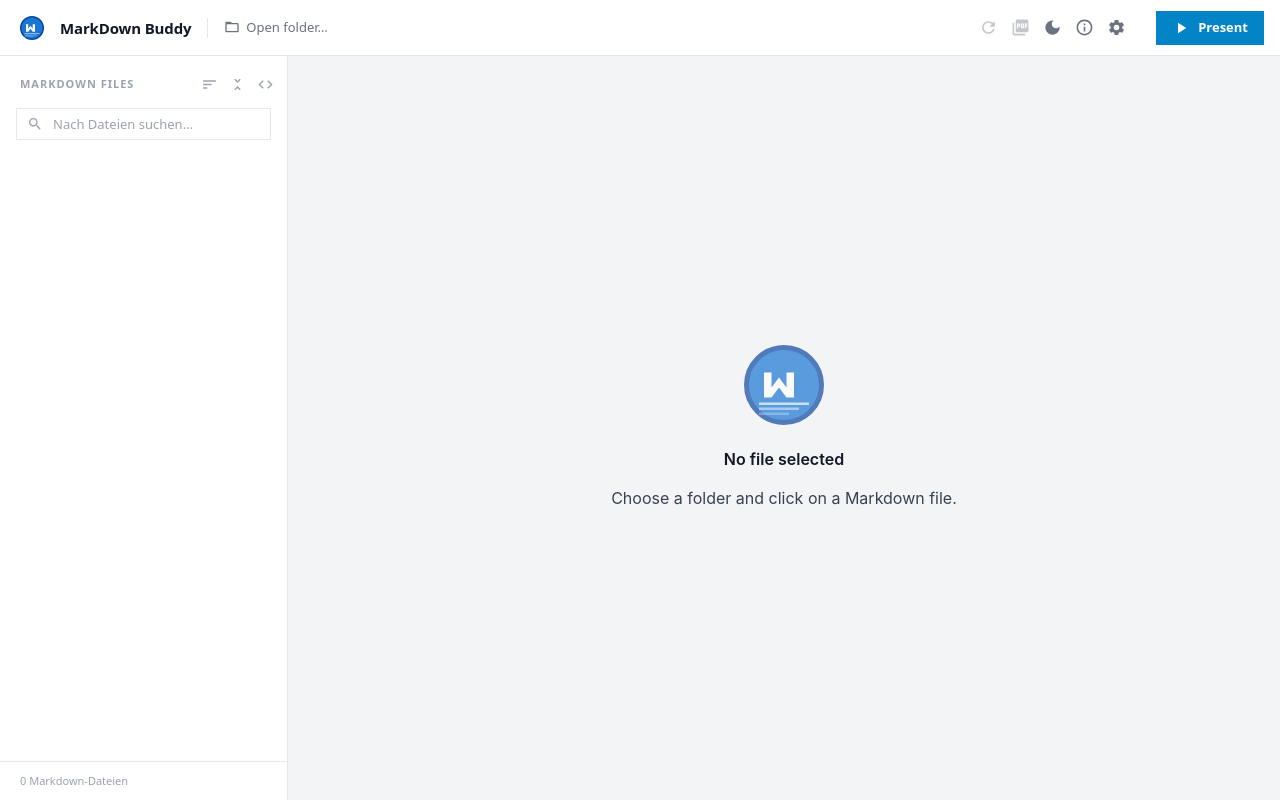
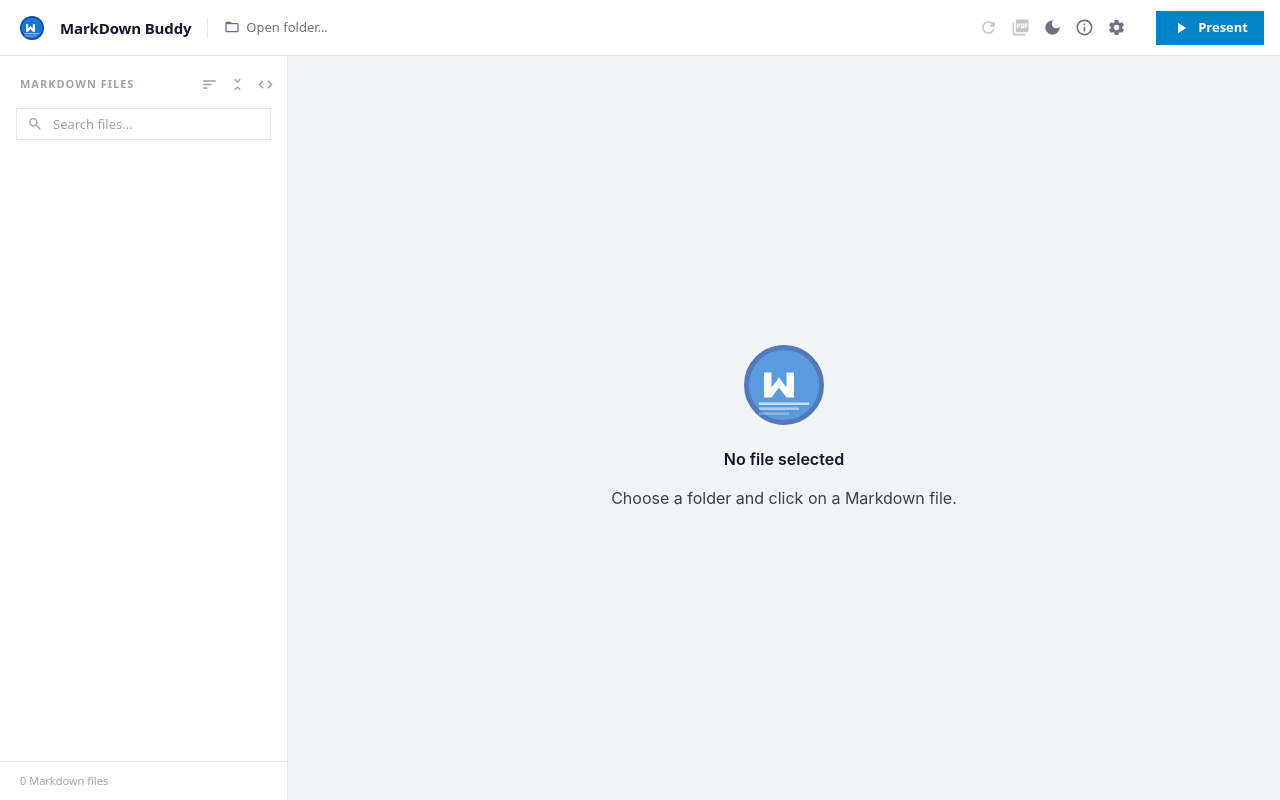
Before and after one commit to erichrutz/markdown-buddy-react, a React (Vite) app: page / in a window 1280 px wide. Built offline with nearby package versions, Linux system fonts and the light colour scheme.

Commit message:
feat(i18n): translate remaining file tree and presentation strings

```diff
--- a/src/components/FileTree.tsx
+++ b/src/components/FileTree.tsx
@@ -257,7 +257,7 @@ export const FileTree: React.FC<FileTreeProps> = ({
             component="input"
             value={filter}
             onChange={(e: React.ChangeEvent<HTMLInputElement>) => setFilter(e.target.value)}
-            placeholder="Nach Dateien suchen…"
+            placeholder={t('search.placeholder')}
             sx={{
               flex: 1,
               minWidth: 0,
@@ -291,7 +291,7 @@ export const FileTree: React.FC<FileTreeProps> = ({
           color: tokens.fg3,
         }}
       >
-        {totalFiles} Markdown-Dateien
+        {t('tree.fileCount', { count: totalFiles })}
       </Box>
     </Box>
   );
--- a/src/components/PresentationMode.tsx
+++ b/src/components/PresentationMode.tsx
@@ -816,7 +816,7 @@ export const PresentationMode: React.FC<PresentationModeProps> = ({
           {t('presentation.outline')}
         </Box>
         <Box sx={{ px: '24px', pb: '18px', fontSize: 12, color: pc.dim, whiteSpace: 'nowrap' }}>
-          Klicken zum Springen
+          {t('presentation.clickToJump')}
         </Box>
 
         <Box sx={{ flex: 1, overflow: 'auto' }}>
@@ -858,7 +858,7 @@ export const PresentationMode: React.FC<PresentationModeProps> = ({
           <div>S&nbsp;&nbsp;&nbsp;&nbsp;&nbsp;{t('presentation.helpControls')}</div>
           <div>Esc&nbsp;&nbsp;{t('presentation.exit')}</div>
           <Box sx={{ mt: '8px', fontSize: 10.5, opacity: 0.7 }}>
-            Die Steuerung blendet sich aus. Taste S oder Maus an den linken bzw. oberen Bildschirmrand.
+            {t('presentation.controlsHint')}
           </Box>
         </Box>
       </Box>
@@ -893,7 +893,7 @@ export const PresentationMode: React.FC<PresentationModeProps> = ({
           </Box>
           <Box sx={{ flex: 1 }} />
           <Box sx={{ flex: '0 0 auto', fontSize: 12, fontVariantNumeric: 'tabular-nums', color: pc.dim }}>
-            Abschnitt {currentActiveIndex + 1} von {totalSlides}
+            {t('presentation.sectionOf', { current: currentActiveIndex + 1, total: totalSlides })}
           </Box>
 
           <Box component="button" type="button" onClick={() => goTo(currentActiveIndex - 1)} title={t('presentation.prevSection')} sx={navBtnSx}>
--- a/src/i18n/translations.ts
+++ b/src/i18n/translations.ts
@@ -109,7 +109,8 @@ export const translations = {
     },
     tree: {
       sort: 'Sortieren',
-      loading: 'Laden…'
+      loading: 'Laden…',
+      fileCount: '{{count}} Markdown-Dateien'
     },
     viewer: {
       errorLoading: 'Fehler beim Laden',
@@ -155,7 +156,10 @@ export const translations = {
       pointerTitle: 'Zeiger (P)',
       screenUsage: 'Bildschirmnutzung',
       themeTitle: 'Hell/Dunkel (D)',
-      continues: 'Abschnitt geht weiter'
+      continues: 'Abschnitt geht weiter',
+      clickToJump: 'Klicken zum Springen',
+      controlsHint: 'Die Steuerung blendet sich aus. Taste S oder Maus an den linken bzw. oberen Bildschirmrand.',
+      sectionOf: 'Abschnitt {{current}} von {{total}}'
     },
     settings: {
       title: 'Einstellungen'
@@ -271,7 +275,8 @@ export const translations = {
     },
     tree: {
       sort: 'Sort',
-      loading: 'Loading…'
+      loading: 'Loading…',
+      fileCount: '{{count}} Markdown files'
     },
     viewer: {
       errorLoading: 'Error while loading',
@@ -317,7 +322,10 @@ export const translations = {
       pointerTitle: 'Pointer (P)',
       screenUsage: 'Screen usage',
       themeTitle: 'Light/Dark (D)',
-      continues: 'Section continues'
+      continues: 'Section continues',
+      clickToJump: 'Click to jump',
+      controlsHint: 'Controls hide automatically. Press S or move the mouse to the left or top screen edge.',
+      sectionOf: 'Section {{current}} of {{total}}'
     },
     settings: {
       title: 'Settings'
```
